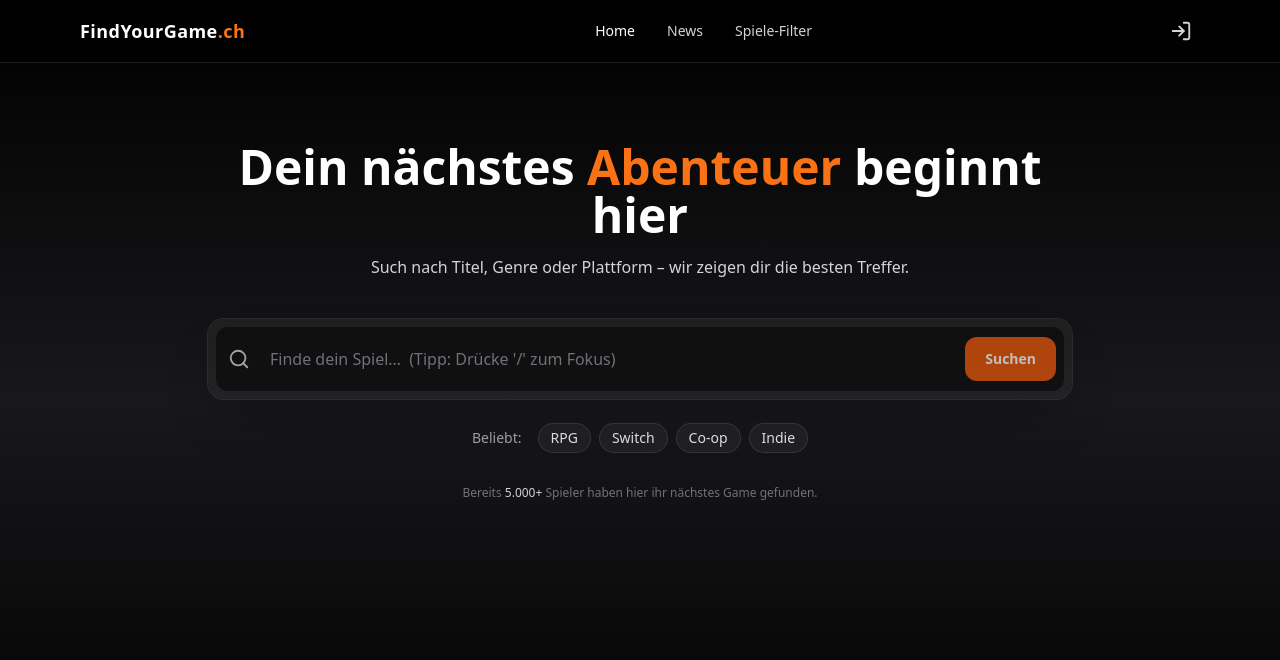
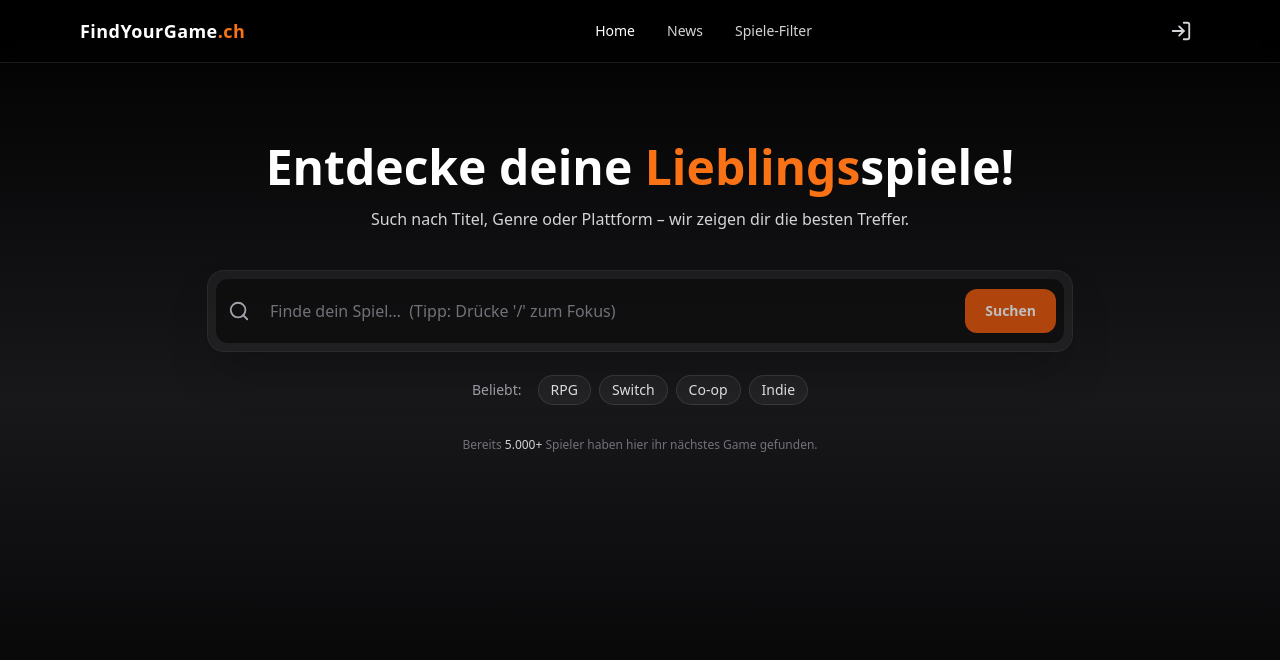
Before and after one commit to Jasilant/FindYourGame, a Next.js app: page / in a window 1280 px wide. Shown: the top 660 px of the page. Built offline with nearby package versions, Linux system fonts and the light colour scheme.

Commit message:
feat: update homepage headline + hero

```diff
--- a/src/app/page.tsx
+++ b/src/app/page.tsx
@@ -63,7 +63,7 @@
       {/* NAVBAR */}
       <header className="sticky top-0 z-40 border-b border-white/10 bg-black/60 backdrop-blur">
         <div className="mx-auto flex max-w-6xl items-center justify-between px-4 py-3">
-          {/* Links: NUR Brand-Text (kleines Label/Logo entfernt) */}
+          {/* Links: NUR Brand-Text */}
           <Link href={"/" as Route} className="text-lg font-bold tracking-wide">
             FindYourGame<span className="text-orange-500">.ch</span>
           </Link>
@@ -109,7 +109,7 @@
       {/* HERO / Suche */}
       <section className="mx-auto flex max-w-4xl flex-col items-center px-4 py-20 text-center">
         <h1 className="mb-4 text-4xl font-extrabold md:text-5xl">
-          Dein nächstes <span className="text-orange-500">Abenteuer</span> beginnt hier
+          Entdecke deine <span className="text-orange-500">Lieblings</span>spiele!
         </h1>
         <p className="mb-10 max-w-2xl text-zinc-300">
           Such nach Titel, Genre oder Plattform – wir zeigen dir die besten Treffer.
```
